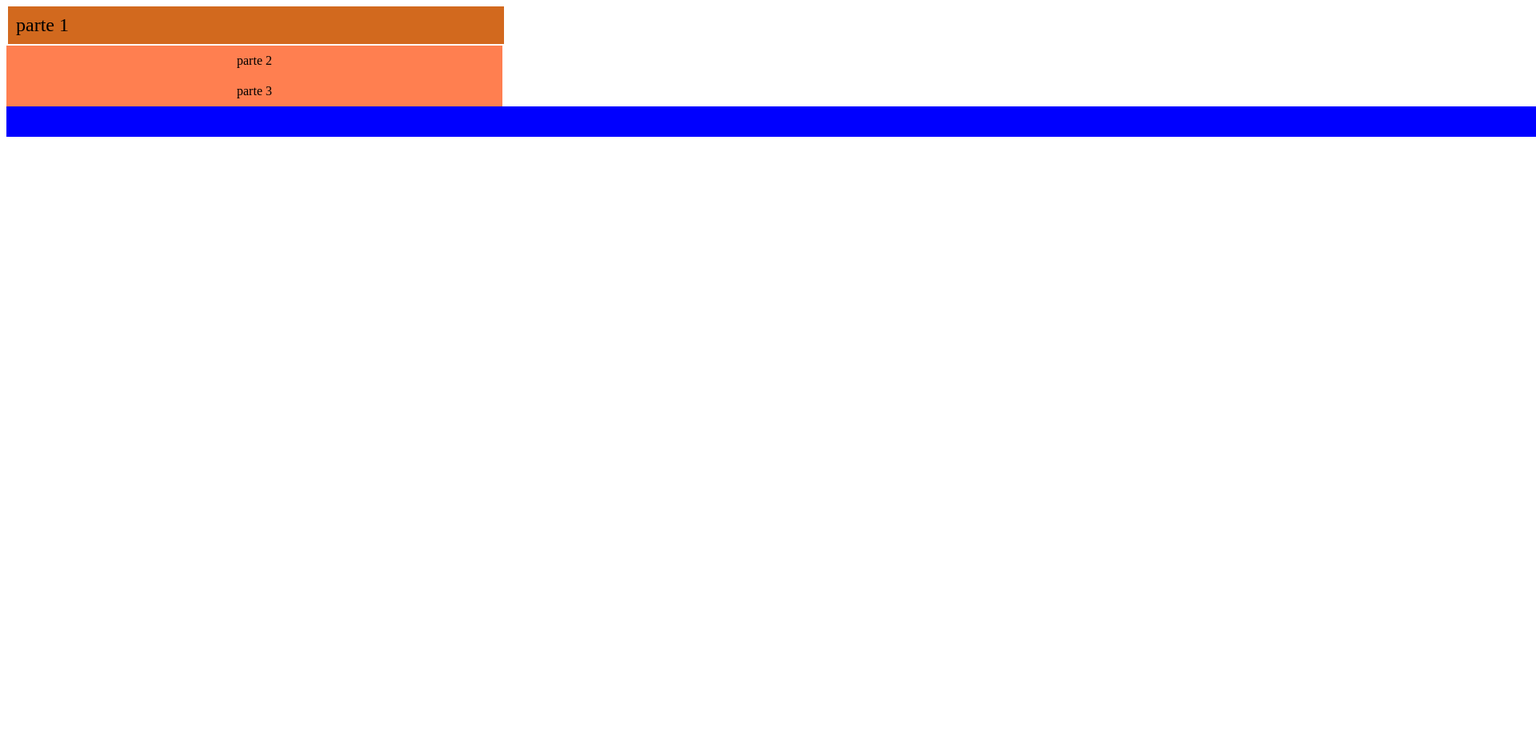
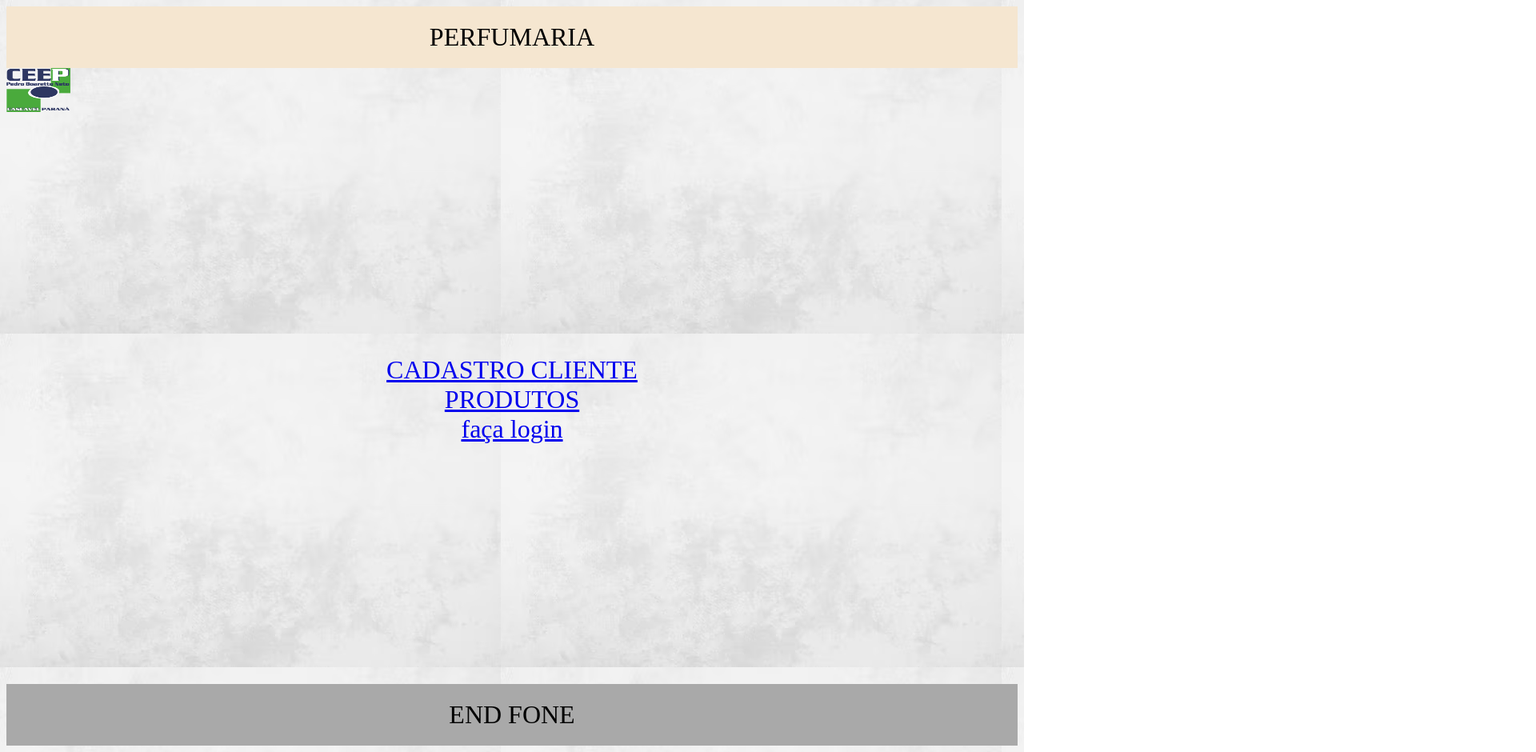
Before and after one commit to emilynzinha/internet, a plain HTML site: page index.html in a window 1280 px wide. Shown: the top 940 px of the page at 80% size, 1920 px wide, since content can reach past the window. Before the commit the page ends 800 px from the top, so only its background shows below. Drawn offline with Linux system fonts and the light colour scheme.

Commit message:
Add files via upload

```diff
--- a/index.html
+++ b/index.html
@@ -1,13 +1,13 @@
 <!DOCTYPE html>
-<html lang="pt-br">
-    <head><title>titulo</title>
+    <html lang="PT-BR">
+    <head><title> blablabla </title>
     <meta charset="utf-8">
-    <link rel="stylesheet" type="text/css" href="style.css"></head>
-    <body>
-        <div class="Cabecalho">parte 1</div>
-        <div class="Corpo">parte 2</div>
-        <div class="Corpo">parte 3</div>
-        <div class="Rodape">parte 4</div>
-
-    </body>
-</html>
+<link rel="stylesheet" type="text/css" href="style.css">
+</head>
+<body background="imgfundoclaro.jpg">
+    <div class="cabecalho">PERFUMARIA</div><img src="CEEPLOGO.png" width="80" height="55">
+    <div class="conteudo">
+    <a href="Cadastro.html">CADASTRO CLIENTE<br></a>
+    <a href="Produtos.html">PRODUTOS<br></a>
+    <a href="Login.html">faça login<br></a></div>
+    <div class="rodape">END FONE</div>
--- a/style.css
+++ b/style.css
@@ -1,16 +1,26 @@
-.Cabecalho {width: 600px;
-    padding: 10px;
-    background-color: chocolate;
-    font-size: 24px;
-    margin: 2px;
+.cabecalho{
+    width: auto;
+    padding: 20px;;
+    color: black;
+    text-align: center;
+    font-size:xx-large;
+    background-color: rgb(245, 230, 208);
+
 }
-.Corpo {width: 600px;
-    padding: 10px;
-    background-color: coral;
+.conteudo{
+    width: auto;
+    padding:300px;;
+    color: black;
     text-align: center;
+    font-size:xx-large;
 }
-.Rodape {width: 6000px;
-    padding: 10px;
-    background-color: blue;
+
+
+.rodape{
+    width: auto;
+    padding:20px;
+    color: black;
     text-align: center;
+    font-size:xx-large;
+    background-color:darkgray;
 }
```
Also changed, not shown: Cadastro.html (added, +8 -0 lines), Login.html (added, +8 -0 lines), CEEPLOGO.png (added), Produtos.html (added), imgfundoclaro.jpg (added), perfumaria.png (added).
